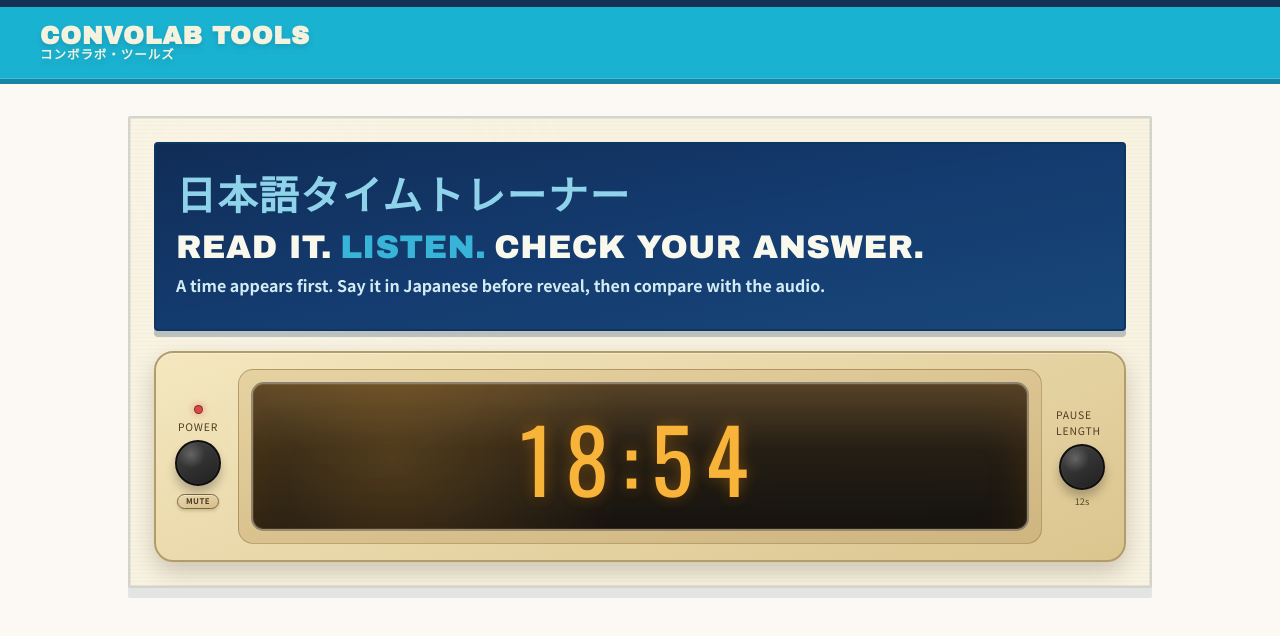
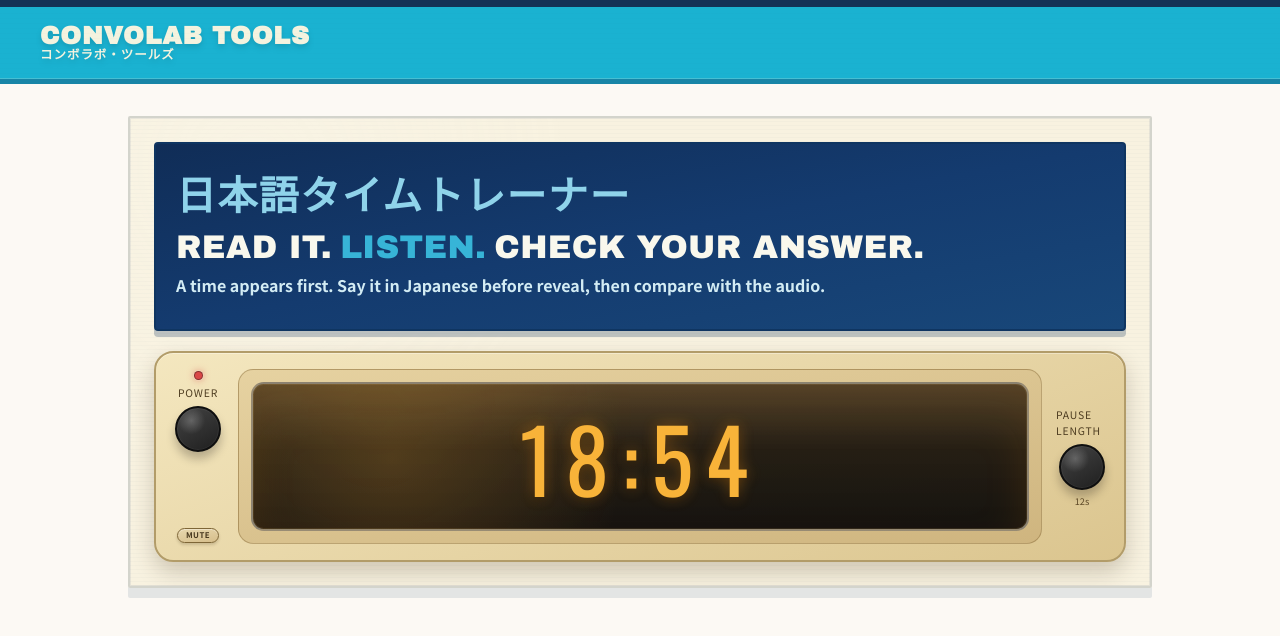
Before and after one commit to andyroo2000/convo-lab, a React (Vite) app in the folder client/: page /tools/japanese-time-practice in a window 1280 px wide. Shown: the top 636 px of the page. Built offline with nearby package versions, Linux system fonts and the light colour scheme; no server answers.

Commit message:
Position mute control at bottom of power column

```diff
--- a/client/src/features/tools/japaneseTimePractice/components/JapaneseTimePracticeToolPage.tsx
+++ b/client/src/features/tools/japaneseTimePractice/components/JapaneseTimePracticeToolPage.tsx
@@ -299,7 +299,7 @@ const JapaneseTimePracticeToolPage = () => {
         </div>
 
         <div className="retro-clock-radio-shell">
-          <div className="retro-clock-radio-control">
+          <div className="retro-clock-radio-control is-power">
             <span className={`retro-clock-radio-led ${isPowerOn ? 'is-on' : 'is-off'}`} />
             <span className="retro-clock-radio-control-label">Power</span>
             <button
--- a/client/src/styles/index.css
+++ b/client/src/styles/index.css
@@ -3294,6 +3294,12 @@
   gap: 0.35rem;
 }
 
+.retro-clock-radio-control.is-power {
+  align-self: stretch;
+  justify-content: flex-start;
+  padding-block: 0.08rem;
+}
+
 .retro-clock-radio-body {
   border-radius: 0.95rem;
   padding: clamp(0.48rem, 1.8vw, 0.75rem);
@@ -3429,6 +3435,10 @@
     0 2px 3px rgba(48, 34, 12, 0.18);
 }
 
+.retro-clock-radio-control.is-power .retro-clock-radio-mini-button {
+  margin-top: auto;
+}
+
 .retro-clock-radio-mini-button.is-active {
   background: linear-gradient(170deg, #4a3d23 0%, #2f2718 100%);
   border-color: #1e170d;
```
